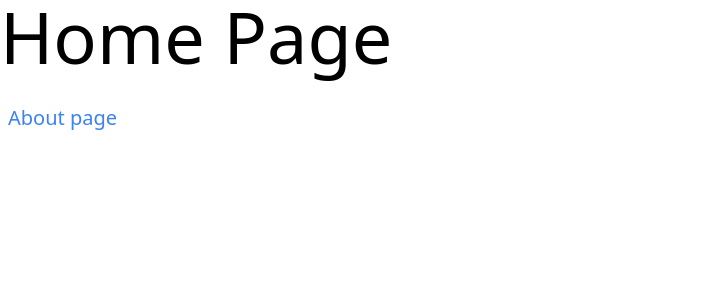
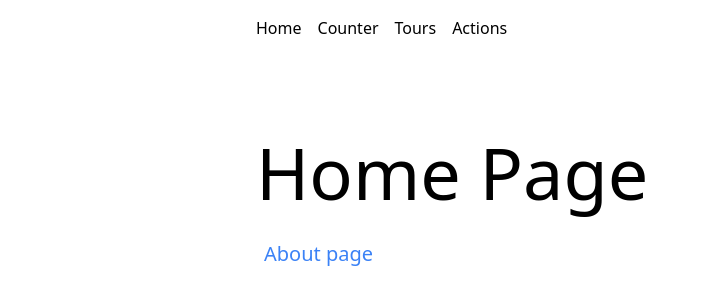
Before and after one commit to inga-divra/nextjs-typescript-tutorial, a Next.js app: page / in a window 1280 px wide. Shown: the top 304 px of the page, without its empty margins (0-701 px from the left). Built offline with nearby package versions, Linux system fonts and the light colour scheme.

Commit message:
Learned how to set up layouts and templates in Next.js, including Root Layouts and nested layouts, and implemented a reusable Navbar component for consistent navigation

```diff
--- a/app/layout.tsx
+++ b/app/layout.tsx
@@ -1,34 +1,16 @@
-import type { Metadata } from "next";
-import localFont from "next/font/local";
-import "./globals.css";
-
-const geistSans = localFont({
-  src: "./fonts/GeistVF.woff",
-  variable: "--font-geist-sans",
-  weight: "100 900",
-});
-const geistMono = localFont({
-  src: "./fonts/GeistMonoVF.woff",
-  variable: "--font-geist-mono",
-  weight: "100 900",
-});
-
-export const metadata: Metadata = {
-  title: "Create Next App",
-  description: "Generated by create next app",
-};
+import Navbar from '@/components/Navbar';
+import './globals.css';
 
 export default function RootLayout({
   children,
-}: Readonly<{
+}: {
   children: React.ReactNode;
-}>) {
+}) {
   return (
-    <html lang="en">
-      <body
-        className={`${geistSans.variable} ${geistMono.variable} antialiased`}
-      >
-        {children}
+    <html lang='en'>
+      <body>
+        <Navbar></Navbar>
+        <main className='max-w-3xl mx-auto py-20'>{children}</main>
       </body>
     </html>
   );
--- /dev/null
+++ b/components/Navbar.tsx
@@ -0,0 +1,14 @@
+import Link from 'next/link';
+
+const Navbar = () => {
+  return (
+    <nav className='max-w-3xl mx-auto py-4 flex gap-x-4'>
+      <Link href='/'>Home</Link>
+      <Link href='/counter'>Counter</Link>
+      <Link href='/tours'>Tours</Link>
+      <Link href='/actions'>Actions</Link>
+    </nav>
+  );
+};
+
+export default Navbar;
```
